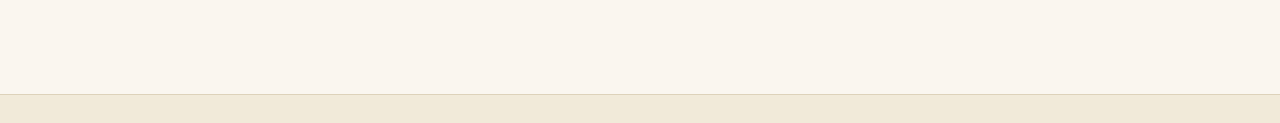
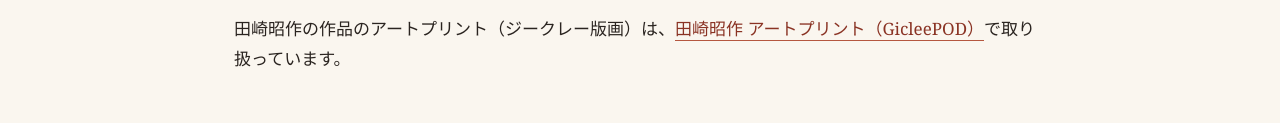
Before and after one commit to TTAKT/tasaki-shosaku, a plain HTML site: page ja/index.html in a window 1280 px wide. Shown: the part 1146-1269 px from the top of the page. Drawn offline with Linux system fonts and the light colour scheme.

Commit message:
Add files via upload

```diff
--- a/ja/index.html
+++ b/ja/index.html
@@ -93,6 +93,8 @@
     </div>
 
     <p>本サイトは、田崎昭作の家族が作成・管理する参考サイトです。1988年から2002年にかけて発行された展覧会図録を主な出典とし、可能な範囲で独立した機関・文献による裏付けを行っています。詳しい経歴は<a href="biography.html">経歴ページ</a>、作品一覧は<a href="works.html">作品目録</a>をご覧ください。</p>
+
+    <p>田崎昭作の作品のアートプリント（ジークレー版画）は、<a href="https://gicleepod.com/ja/store/tasaki-shosaku">田崎昭作 アートプリント（GicleePOD）</a>で取り扱っています。</p>
   </div>
 </main>
 
```
Also changed, not shown: index.html (+2 -0 lines), 1 other file.
